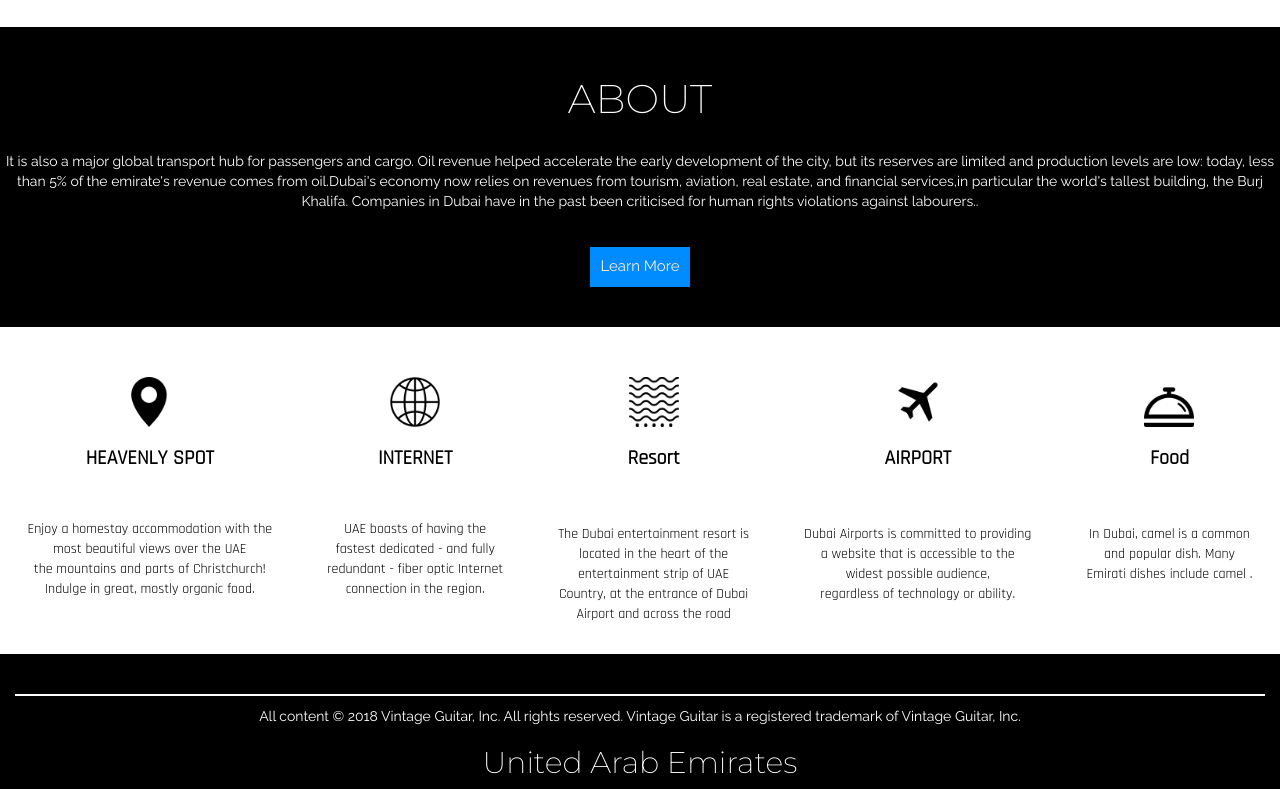
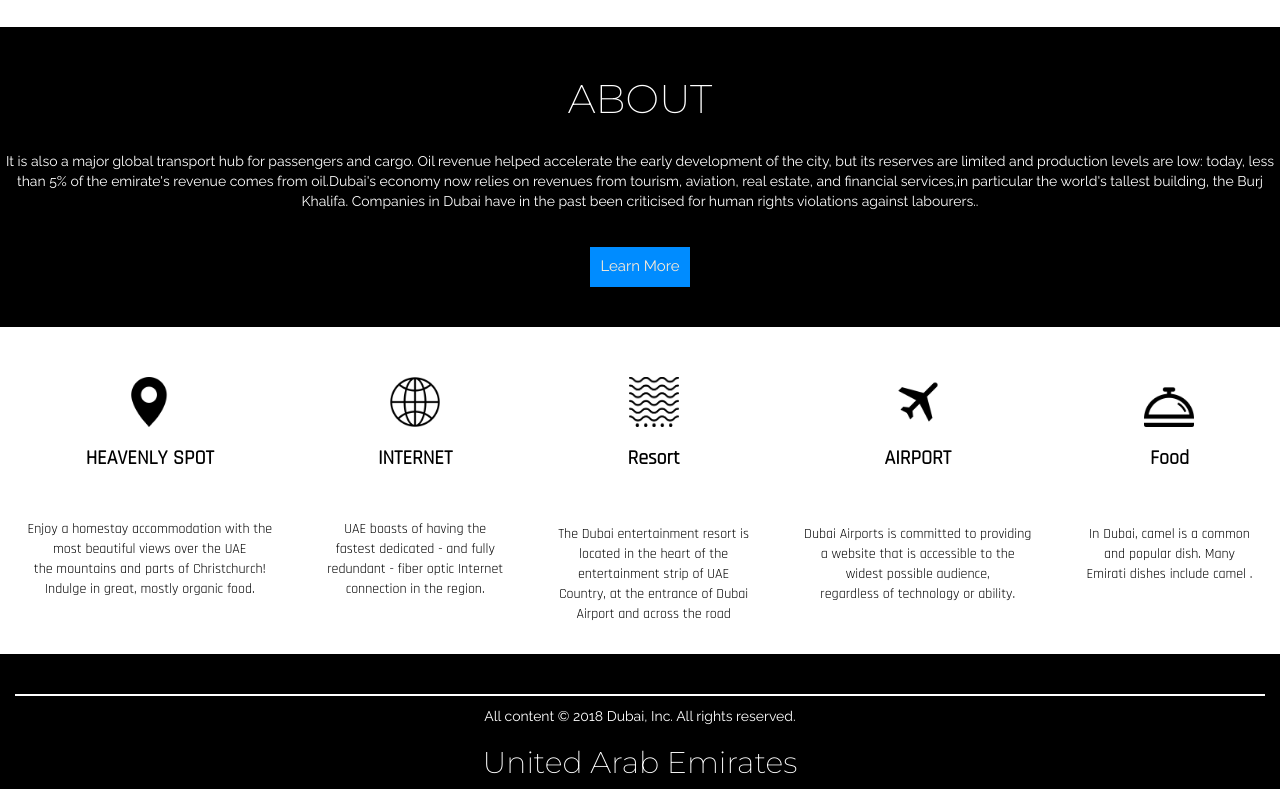
Before and after one commit to Maynard246/Project, a plain HTML site: page Dubai/home.html in a window 1280 px wide. Shown: the part 1647-2436 px from the top of the page. Drawn offline with nearby package versions, Linux system fonts and the light colour scheme.

Commit message:
Add files via upload

```diff
--- a/Dubai/home.html
+++ b/Dubai/home.html
@@ -101,7 +101,7 @@
       </div>
       <div class="container text-center">
          <div class="footer">
-            <p>All content © 2018 Vintage Guitar, Inc. All rights reserved. Vintage Guitar is a registered trademark of Vintage Guitar, Inc.</p>
+            <p>All content © 2018 Dubai, Inc. All rights reserved.</p>
             <h2>United Arab Emirates</h2>
          </div>
       </div>
```
Also changed, not shown: Dubai/login.html (+5 -5 lines), Dubai/index.html (indentation only).
